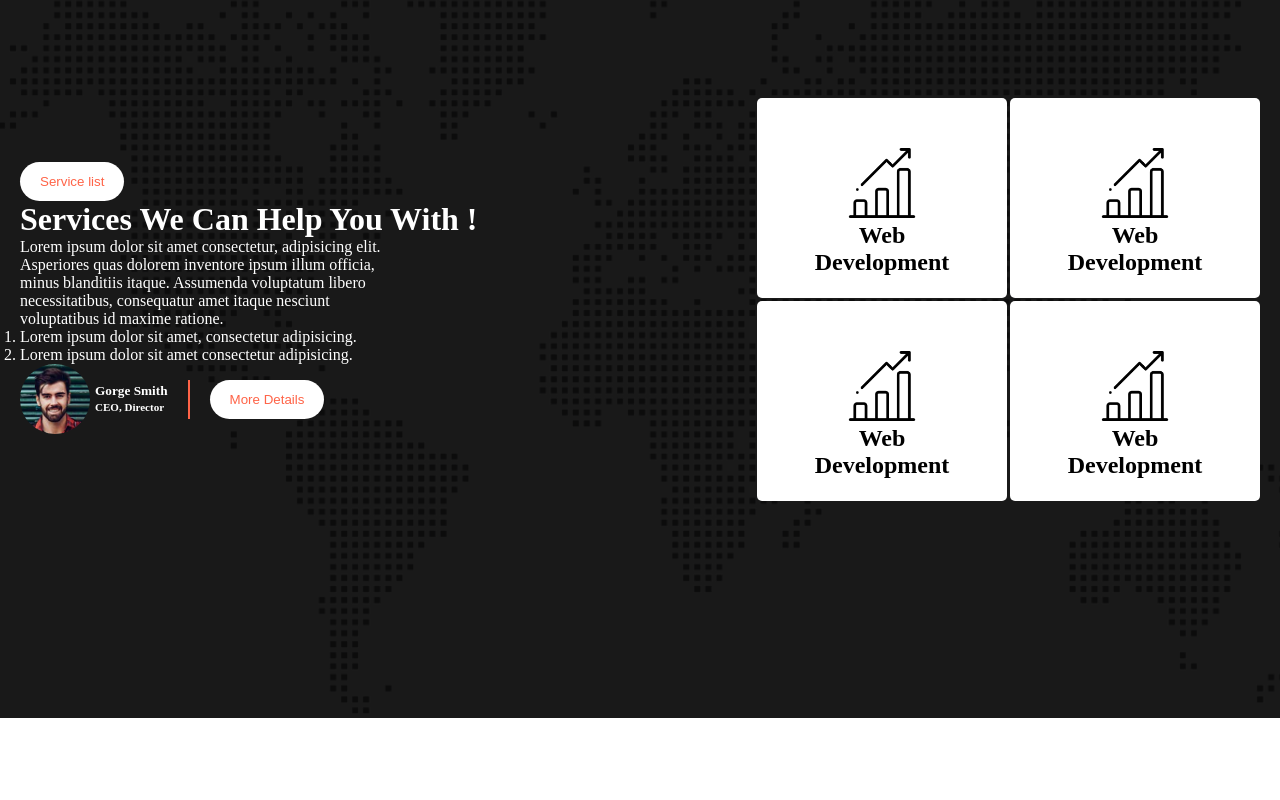
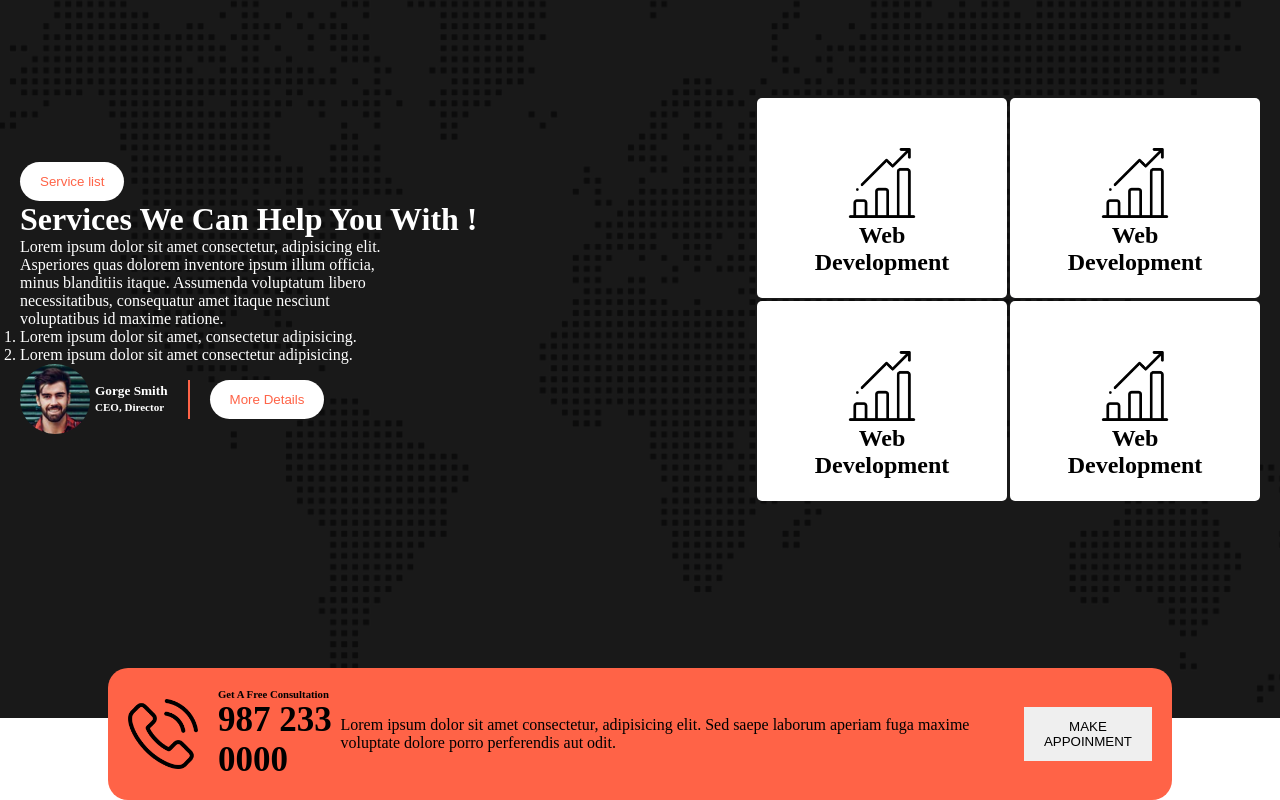
Before and after one commit to riasat01/riasats-digital-agency, a plain HTML site: page index.html in a window 1280 px wide. Shown: the part 1011-1811 px from the top of the page. Before the commit the page ends 1729 px from the top, so only its background shows below. Drawn offline with Linux system fonts and the light colour scheme.

Commit message:
appoinment section done

```diff
--- a/index.html
+++ b/index.html
@@ -77,6 +77,18 @@
                 </div>
             </div>
         </div>
+        <div class="appoinment-container">
+            <div class="number">
+                <img class="icon" src="./asset/icons/phone-call.png" alt="">
+                <h6>Get A Free Consultation <br><span class="author-number">987 233 0000</span></h6>
+            </div>
+            <div class="appointment-description">
+                <p>Lorem ipsum dolor sit amet consectetur, adipisicing elit. Sed saepe laborum aperiam fuga maxime voluptate dolore porro perferendis aut odit.</p>
+            </div>
+            <div class="appoinment-btn">
+                <button class="btn">MAKE APPOINMENT </button>
+            </div>
+        </div>
     </main>
     <footer></footer>
 </body>
--- a/style.css
+++ b/style.css
@@ -106,3 +106,22 @@
     border-left: 2px solid tomato;
     padding-left: 20px;
 }
+.number{
+    display: flex;
+    gap: 20px;
+    align-items: center;
+}
+.appoinment-container{
+    display: flex;
+    justify-content: space-around;
+    width: 80%;
+    margin: auto;
+    padding: 20px;
+    background-color: tomato;
+    border-radius: 20px;
+    margin-top: -50px;
+    align-items: center;
+}
+.author-number{
+    font-size: 35px;
+}
```
